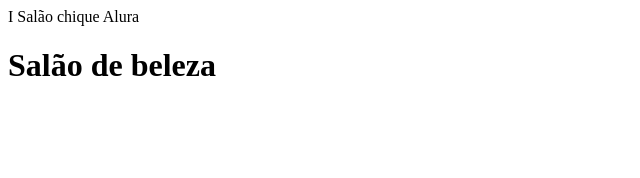
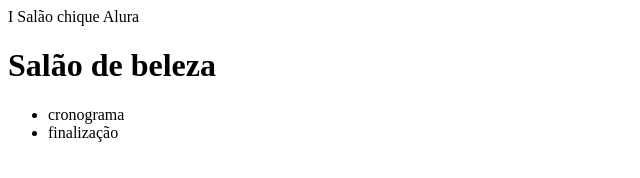
Before and after one commit to luanababi/mat2_2ano_barbara_luana, a plain HTML site: page index.html in a window 1280 px wide. Shown: the whole page, without its empty margins (0-640 px from the left). Drawn offline with Linux system fonts and the light colour scheme.

Commit message:
pokionooih

```diff
--- a/index.html
+++ b/index.html
@@ -9,6 +9,9 @@
     </head>
     <body>
         <h1>Salão de beleza</h1>
-
+        <ul>
+            <li>cronograma</li>
+            <li>finalização</li>
+        </ul>
     </body>
     </html>
```
